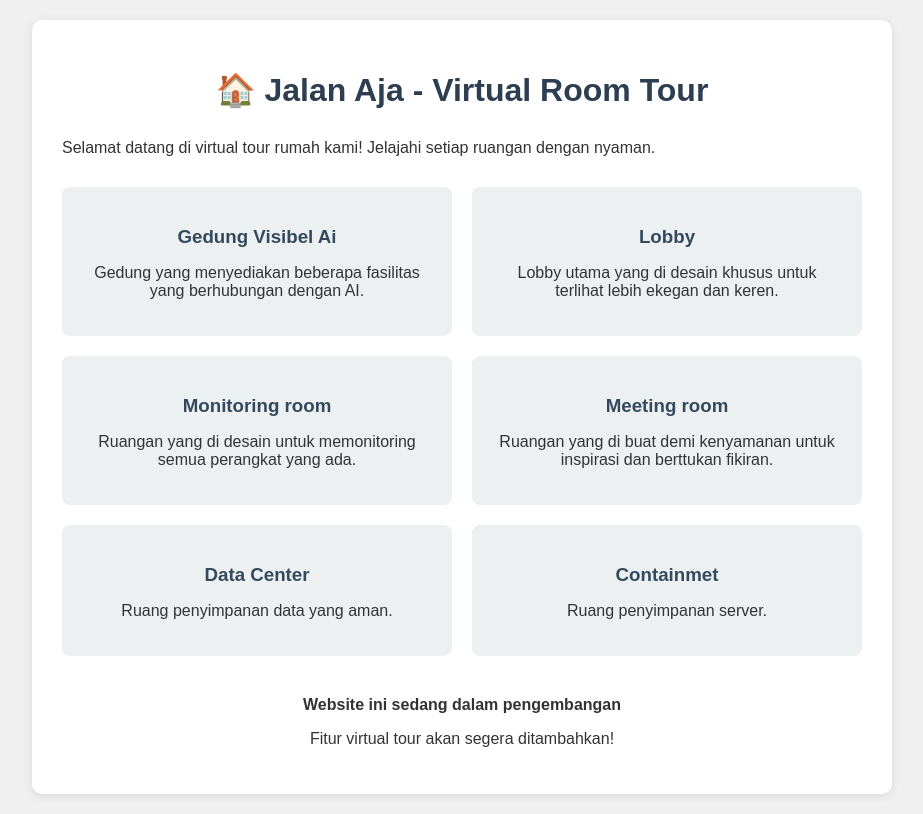
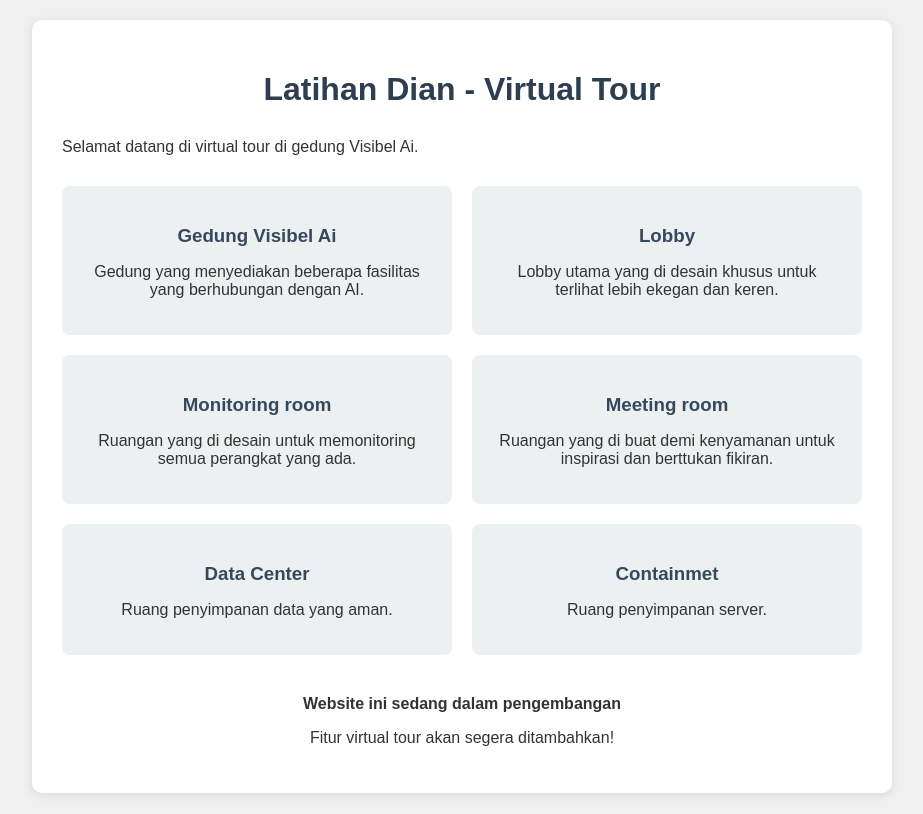
Before and after one commit to diancepe/Jalan_aja, a plain HTML site: page index.html in a window 1280 px wide. Shown: the whole page, without its empty margins (178-1101 px from the left). Drawn offline with Linux system fonts and the light colour scheme.

Commit message:
Update index.html

```diff
--- a/index.html
+++ b/index.html
@@ -45,8 +45,8 @@
 </head>
 <body>
     <div class="container">
-        <h1>🏠 Jalan Aja - Virtual Room Tour</h1>
-        <p>Selamat datang di virtual tour rumah kami! Jelajahi setiap ruangan dengan nyaman.</p>
+        <h1>Latihan Dian - Virtual Tour</h1>
+        <p>Selamat datang di virtual tour di gedung Visibel Ai.</p>
 
         <div class="room-grid">
             <div class="room-card">
```
